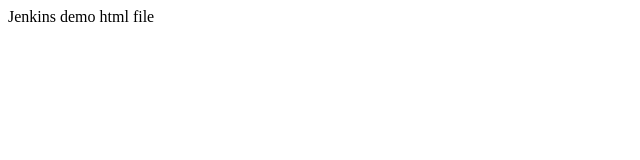
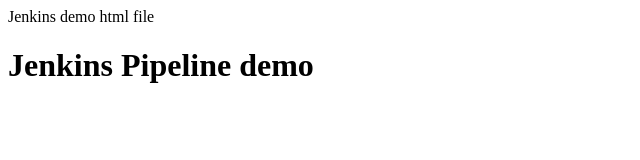
Before and after one commit to kamalkaryat/jenkins-demo, a plain HTML site: page index.html in a window 1280 px wide. Shown: the whole page, without its empty margins (0-640 px from the left). Drawn offline with Linux system fonts and the light colour scheme.

Commit message:
Added Jenkinsfile & changed index.html

```diff
--- a/index.html
+++ b/index.html
@@ -1 +1,2 @@
 Jenkins demo html file
+<h1>Jenkins Pipeline demo</h1>
```
Also changed, not shown: 1 other file.
